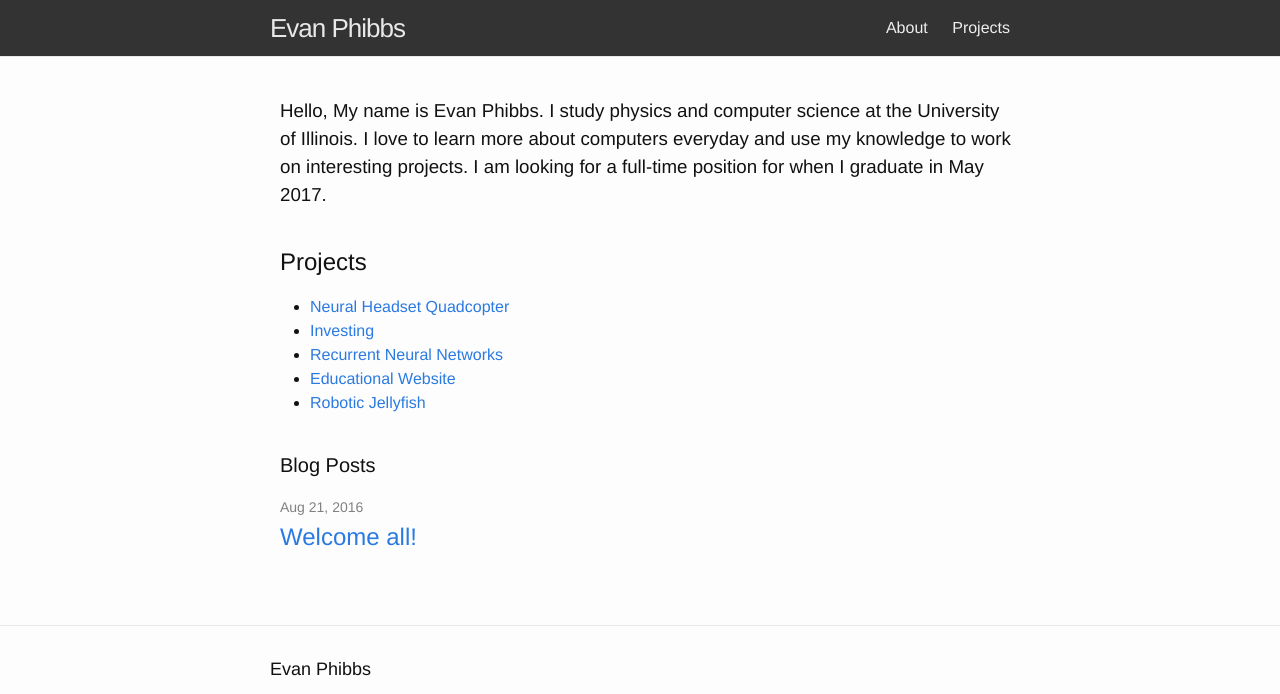
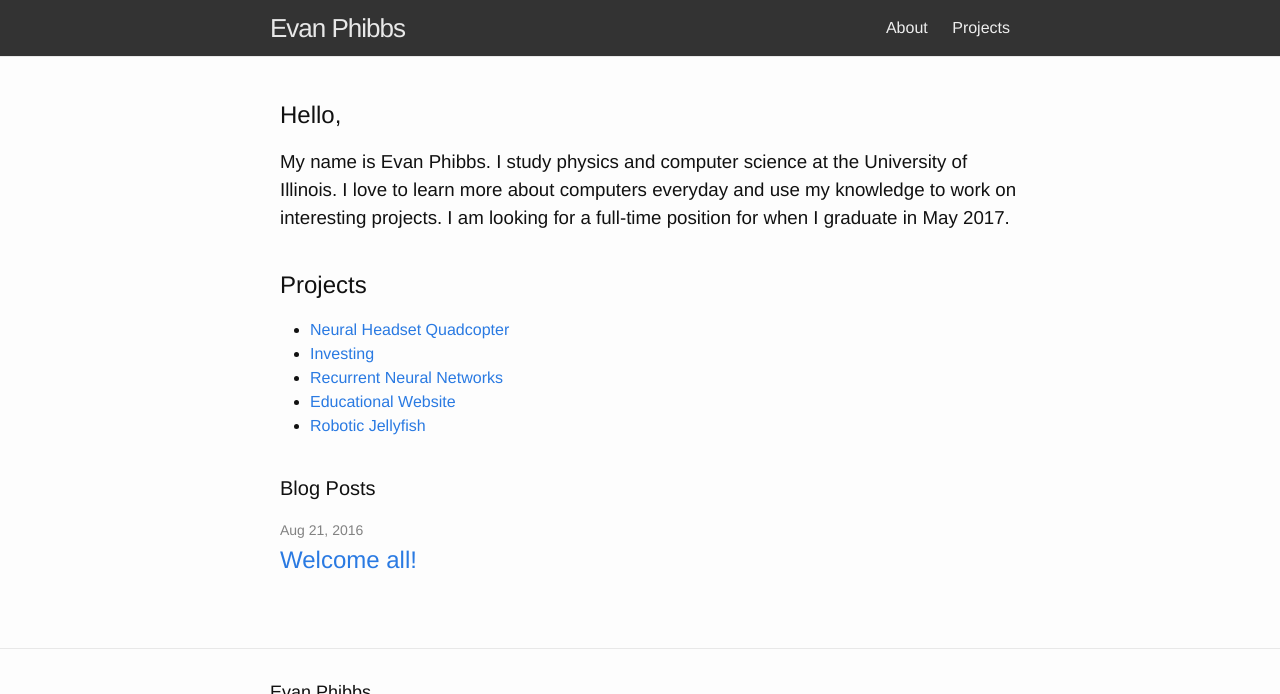
Before and after one commit to Ephibbs/Ephibbs.github.io, a Jekyll site: the page built from index.html, in a window 1280 px wide, cut to the strip 0-694 px from the top of the page. Built offline with Jekyll 4.4.1, drawn with Linux system fonts in a browser that asks for light colours.

```diff
--- a/index.html
+++ b/index.html
@@ -5,7 +5,8 @@ layout: default
 <div class="home">
 
   <section id="intro">
-    <h3>Hello, My name is Evan Phibbs. I study physics and computer science at the University of Illinois. I love to learn more about computers everyday and use my knowledge to work on interesting projects. I am looking for a full-time position for when I graduate in May 2017.</h3>
+    <h2>Hello,</h2>
+    <h3>My name is Evan Phibbs. I study physics and computer science at the University of Illinois. I love to learn more about computers everyday and use my knowledge to work on interesting projects. I am looking for a full-time position for when I graduate in May 2017.</h3>
   </section>
 
   <section id="projects">
```
